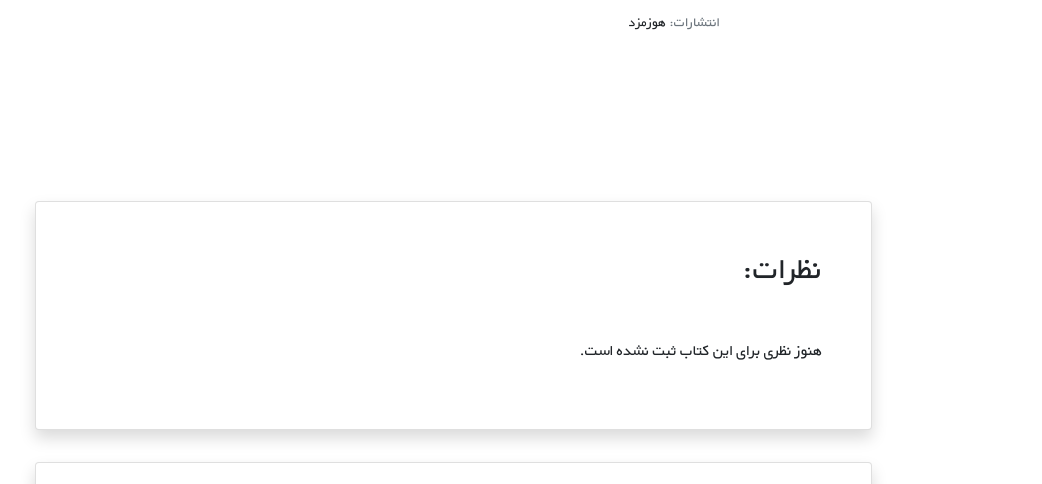
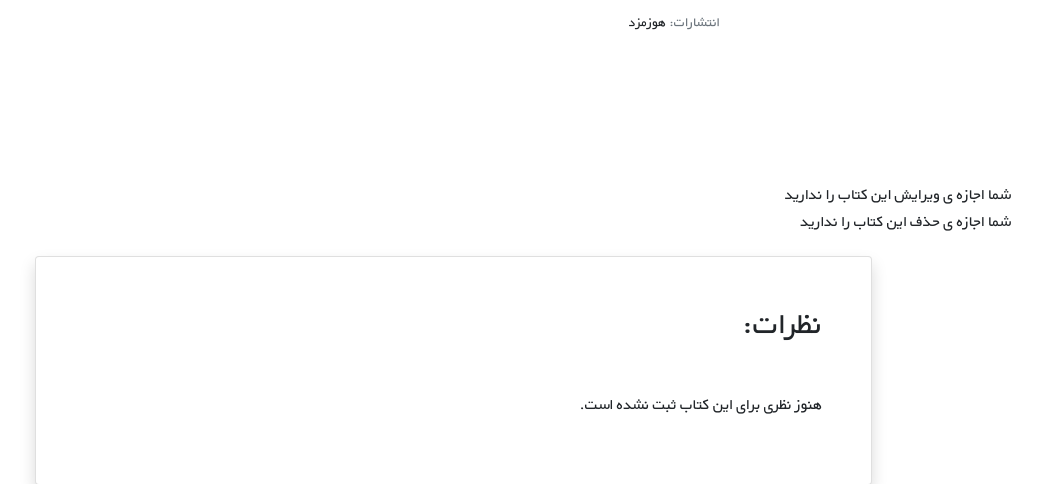
Before and after one commit to sabermodirian/bookstore, a Django app: template books/templates/books/book_details.html in a window 1280 px wide. Shown: the part 178-662 px from the top of the page, without its empty margins (187-1229 px from the left). Run offline with Django 5.2, Linux system fonts and the light colour scheme; the template is opened without the code that fills it: values that come from a table or form of the project are taken from there, others are empty; some libraries are stand-ins or nearby versions.

Commit message:
58) نوشتن پیغام در غیر اینصورت اجازه نداریر

```diff
--- a/books/templates/books/book_details.html
+++ b/books/templates/books/book_details.html
@@ -45,6 +45,8 @@
                         onclick="window.location.href='{% url 'books:book_update' book.id %}'">
                     ✏️ ویرایش
                 </button>
+            {% else %}
+                <h6>شما اجازه ی ویرایش این کتاب را ندارید</h6>
             {% endif %}
             {#book.id == pk=book.pk نکته:#}
             {# فرم امن برای حذف کتاب #}
@@ -56,7 +58,10 @@
                         🗑️ حذف
                     </button>
                 </form>
+            {% else %}
+                <h6>شما اجازه ی حذف این کتاب را ندارید</h6>
             {% endif %}
+
         </div>
 
 
```
Lines whose indentation alone changed are shown as unchanged.
